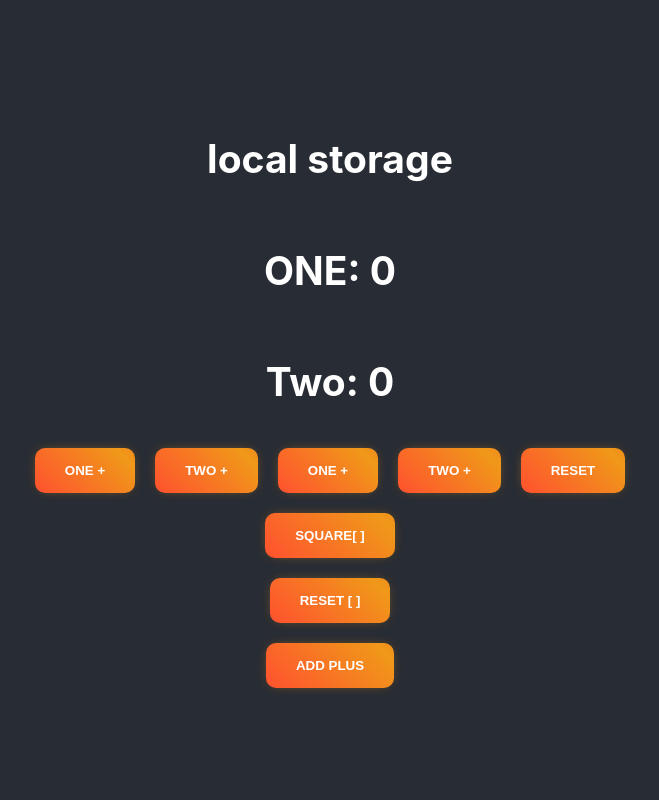
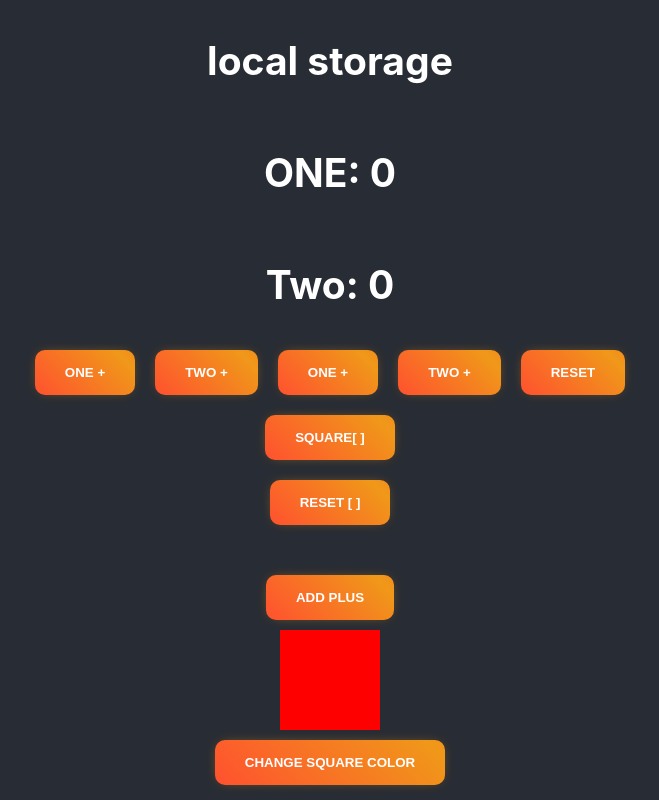
Before and after one commit to Jakavickis/drontai, a React (Create React App) app in the folder r1/: page / in a window 1280 px wide. Shown: the whole page, without its empty margins (310-969 px from the left). Built offline with nearby package versions, Linux system fonts and the light colour scheme.

Commit message:
set randColor on localStorage

```diff
--- a/r1/src/App.jsx
+++ b/r1/src/App.jsx
@@ -2,6 +2,7 @@ import { useEffect } from 'react';
 import { useState } from 'react';
 import './App.scss';
 import Plus from './Components/012/Plus';
+import RandSquare from './Components/012/RandSquare';
 import Squares from './Components/012/Squares';
 
 const defaultCount = { one: 0, two: 0 };
@@ -46,6 +47,7 @@ function App() {
                 </div>
                 <Squares />
                 <Plus />
+                <RandSquare />
             </header>
         </div >
     );
--- a/r1/src/Components/012/Plus.jsx
+++ b/r1/src/Components/012/Plus.jsx
@@ -30,9 +30,11 @@ function Plus() {
     return (
         <>
             <div>
-                {
-                    plus
-                }
+                <h3>
+                    {
+                        plus
+                    }
+                </h3>
             </div>
             <button onClick={addPlus}>Add Plus</button>
         </>
--- /dev/null
+++ b/r1/src/Components/012/RandSquare.jsx
@@ -0,0 +1,44 @@
+import { useState, useEffect } from "react";
+import randColor from "../../Functions/randColor";
+
+function RandSquare() {
+
+    const [color, setColor] = useState('red');
+
+    useEffect(() => {
+
+        let data = localStorage.getItem('color_key')
+        if (null === data) {
+            setColor('red');
+        } else {
+            setColor(JSON.parse(data))
+        }
+
+    }, [])
+
+    useEffect(() => {
+        if (null === color) {
+            return;
+        }
+        localStorage.setItem('color_key', JSON.stringify(color))
+
+    }, [color])
+
+    const change = () => {
+        setColor(randColor())
+    }
+
+    return (
+        <>
+            <div style={{
+                width: 100 + 'px',
+                height: 100 + 'px',
+                backgroundColor: color
+            }}>
+            </div>
+            <button onClick={change}>Change Square Color</button>
+        </>
+    )
+}
+
+export default RandSquare;
```
